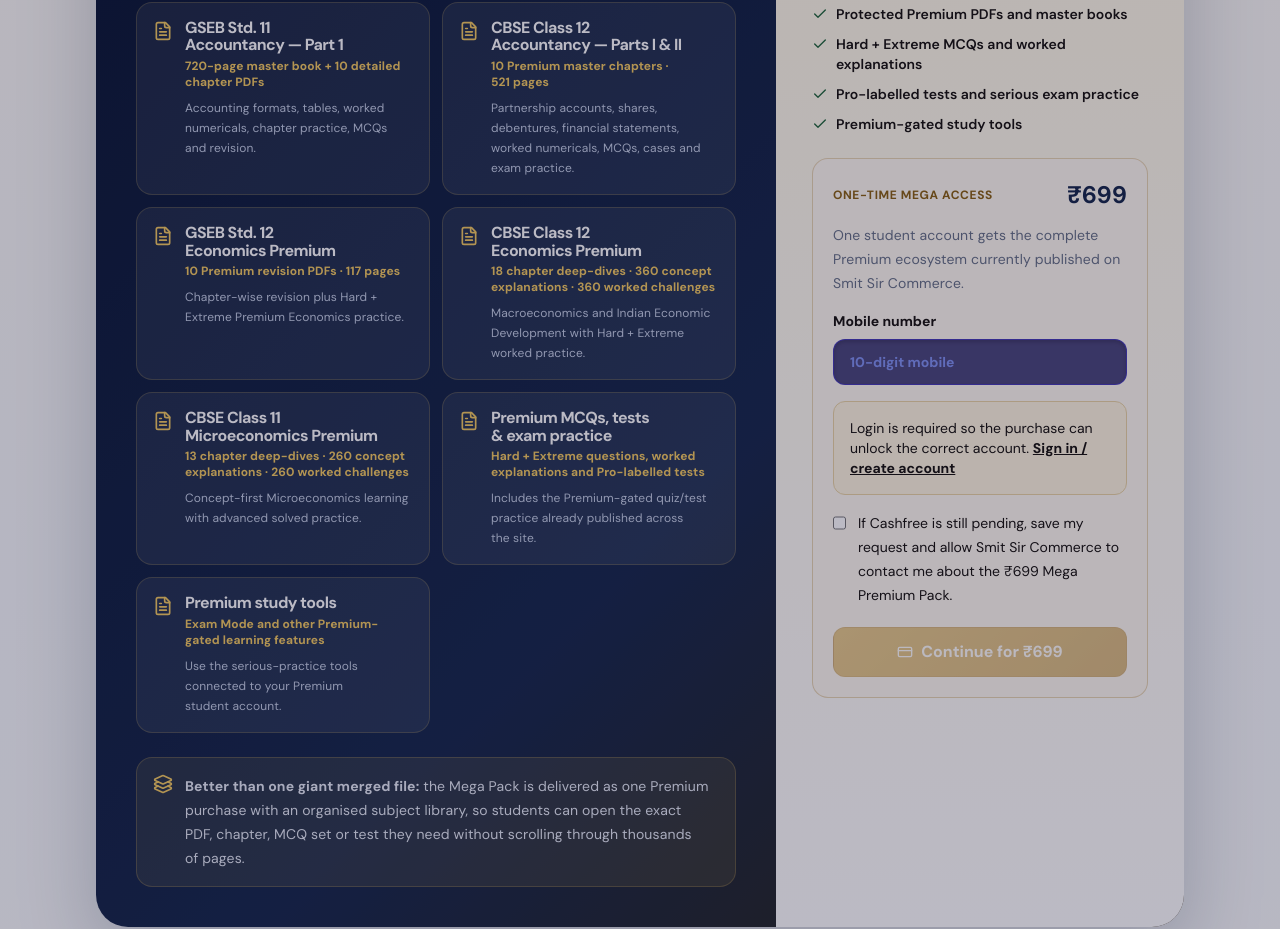
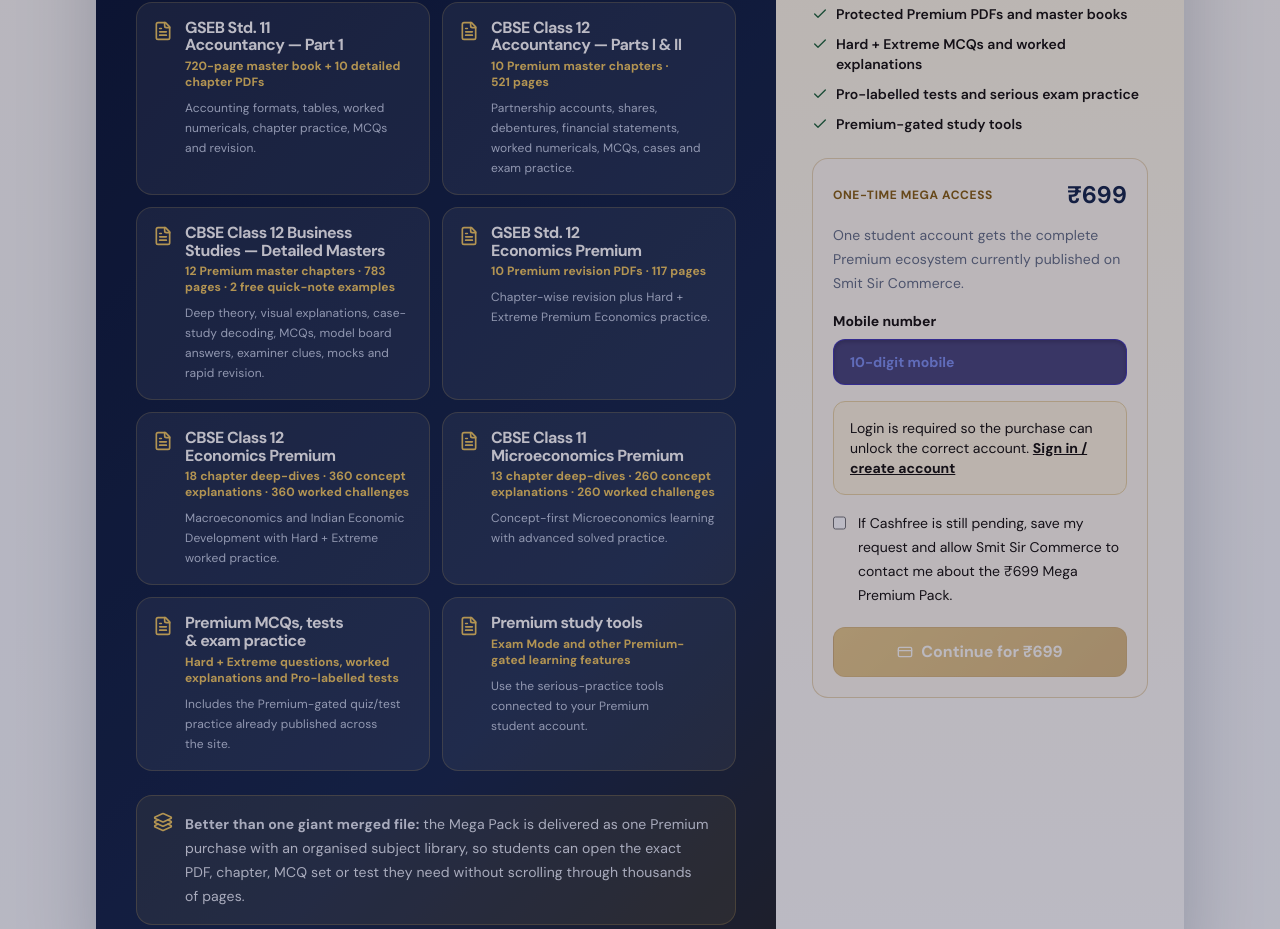
Before and after one commit to infosmitsircommerce-eng/smit-sir-commerce, a React (Vite) app: page /premium in a window 1280 px wide. Shown: the part 738-1667 px from the top of the page. Built offline with nearby package versions, Linux system fonts and the light colour scheme; no server answers.

Commit message:
Include detailed CBSE 12 BST in Mega Premium

```diff
--- a/src/data/premiumMegaPack.js
+++ b/src/data/premiumMegaPack.js
@@ -3,6 +3,7 @@ export const PREMIUM_MEGA_PACK_ID = 'commerce-mega-699';
 export const PREMIUM_MEGA_INCLUDED_PRODUCT_IDS = [
   'gseb-11-accountancy-part1',
   'cbse-12-accountancy',
+  'cbse-12-business-studies',
   'gseb-12-economics',
   'cbse-12-economics',
   'cbse-11-microeconomics',
@@ -36,6 +37,12 @@ export const PREMIUM_MEGA_SECTIONS = [
     href: '/premium/cbse-12-accountancy',
   },
   {
+    title: 'CBSE Class 12 Business Studies — Detailed Masters',
+    meta: '12 Premium master chapters · 783 pages · 2 free quick-note examples',
+    detail: 'Deep theory, visual explanations, case-study decoding, MCQs, model board answers, examiner clues, mocks and rapid revision.',
+    href: '/premium/cbse-12-business-studies',
+  },
+  {
     title: 'GSEB Std. 12 Economics Premium',
     meta: '10 Premium revision PDFs · 117 pages',
     detail: 'Chapter-wise revision plus Hard + Extreme Premium Economics practice.',
```
